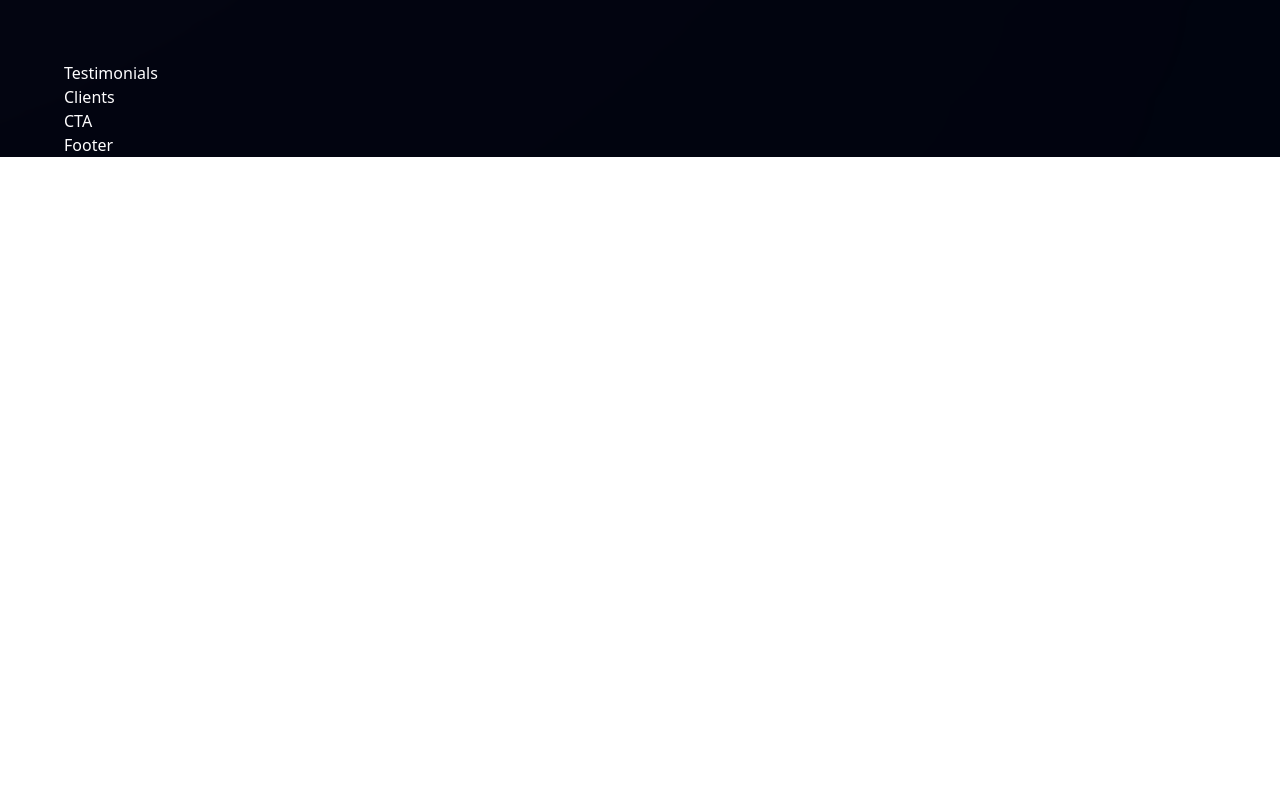
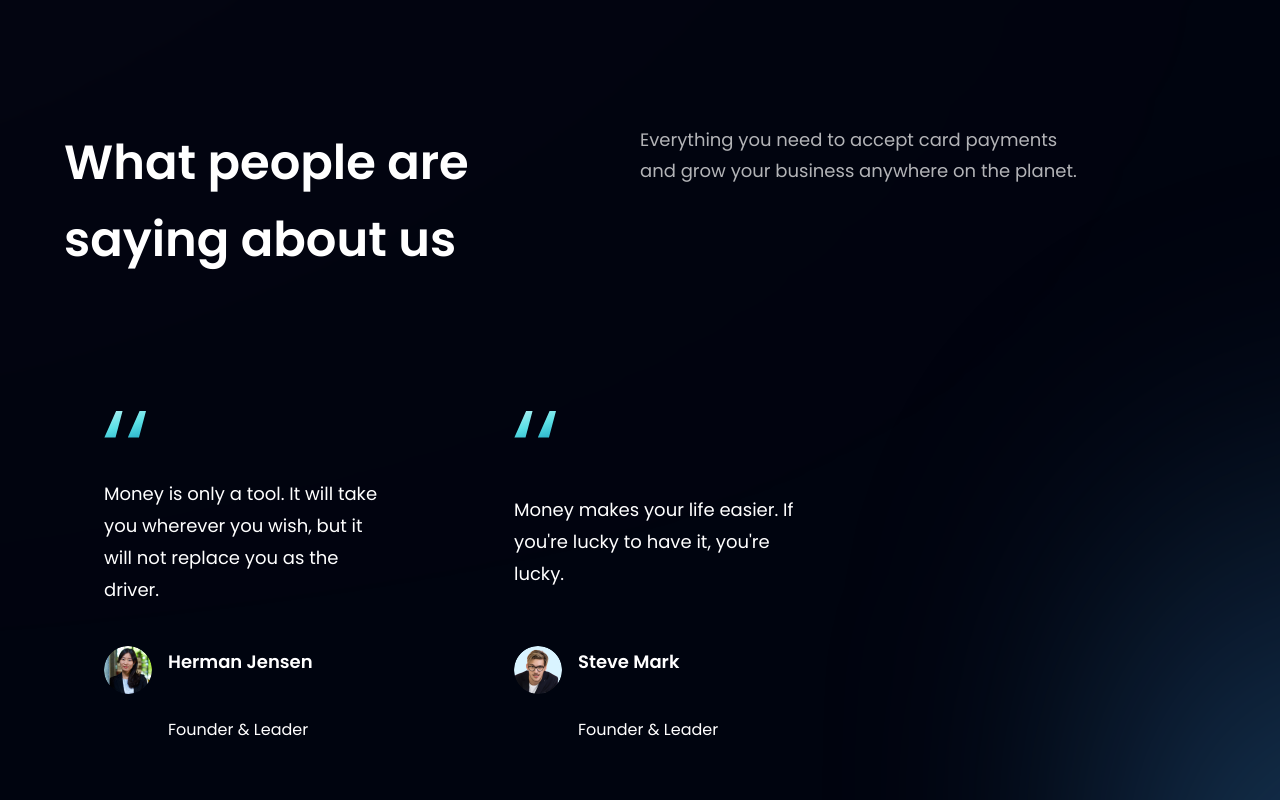
Before and after one commit to wassem7/Hoobank, a React (Vite) app: page / in a window 1280 px wide. Shown: the part 2740-3540 px from the top of the page. Before the commit the page ends 2897 px from the top, so only its background shows below. Built offline with nearby package versions, Linux system fonts and the light colour scheme.

Commit message:
Testimonial section

```diff
--- a/src/components/FeedbackCard.jsx
+++ b/src/components/FeedbackCard.jsx
@@ -1,7 +1,39 @@
 import React from 'react';
+import { quotes } from '../assets';
+const FeedbackCard = ({ content, name, title, img }) => (
+  <div
+    className='flex
+   justify-between flex-col
+    px-10 py-12
+     rounded-[20px] max-w-[370px] md:mr-10
+      sm:mr-5 mr-0 my-5 feedback-card'
+  >
+    <img
+      src={quotes}
+      alt='double_quotes'
+      className='w-[42px] h-[27px] object-contain'
+    />
+    <p className='font-poppins font-normal text-[18px] leading-[32px] text-white my-10'>
+      {content}
+    </p>
 
-const FeedbackCard = () => {
-  return <div>FeedbackCard</div>;
-};
+    <div className='flex flex-row'>
+      <img
+        src={img}
+        alt={name}
+        className='w=[48px] h-[48px] rounded-full'
+      />
+
+      <div className='flex flex-col ml-4'>
+        <h4 className='font-poppins font-semibold text-[18px] leading-[32px] text-white '>
+          {name}
+        </h4>
+        <p className='font-poppins font-normal text-[16px] leading-[24px] text-white my-10 '>
+          {title}
+        </p>
+      </div>
+    </div>
+  </div>
+);
 
 export default FeedbackCard;
--- a/src/components/Testimonials.jsx
+++ b/src/components/Testimonials.jsx
@@ -1,7 +1,38 @@
 import React from 'react';
+import { feedback } from '../constants';
+import styles from '../style';
+import FeedbackCard from './FeedbackCard';
+const Testimonials = () => (
+  <section
+    id='testimonials'
+    className={`${styles.paddingY} ${styles.flexCenter} flex-col relative`}
+  >
+    {/* Gradient container */}
+    <div className='absolute z-[0] w-[60%] h-[60%] -right-[50%] rounded-full blue__gradient' />
+    <div className='w-full flex justify-between md:flex-row flex-col sm:mb-16 mb-6 relative z-[1]'>
+      <h1 className={styles.heading2}>
+        What people are <br className='sm:block hidden' /> saying
+        about us
+      </h1>
 
-const Testimonials = () => {
-  return <div>Testimonials</div>;
-};
+      <div className='w-full md:mt-0 mt-6'>
+        <p
+          className={`${styles.paragraph} text-left max-w-[450px]`}
+        >
+          Everything you need to accept card payments and grow
+          your business anywhere on the planet.
+        </p>
+      </div>
+    </div>
+    <div />
+
+    {/* Feedback container */}
+    <div className='flex flex-wrap sm:justify-start justify-center w-full feedback-container relative z-[1]'>
+      {feedback.map((card) => (
+        <FeedbackCard key={card.id} {...card} />
+      ))}
+    </div>
+  </section>
+);
 
 export default Testimonials;
```
